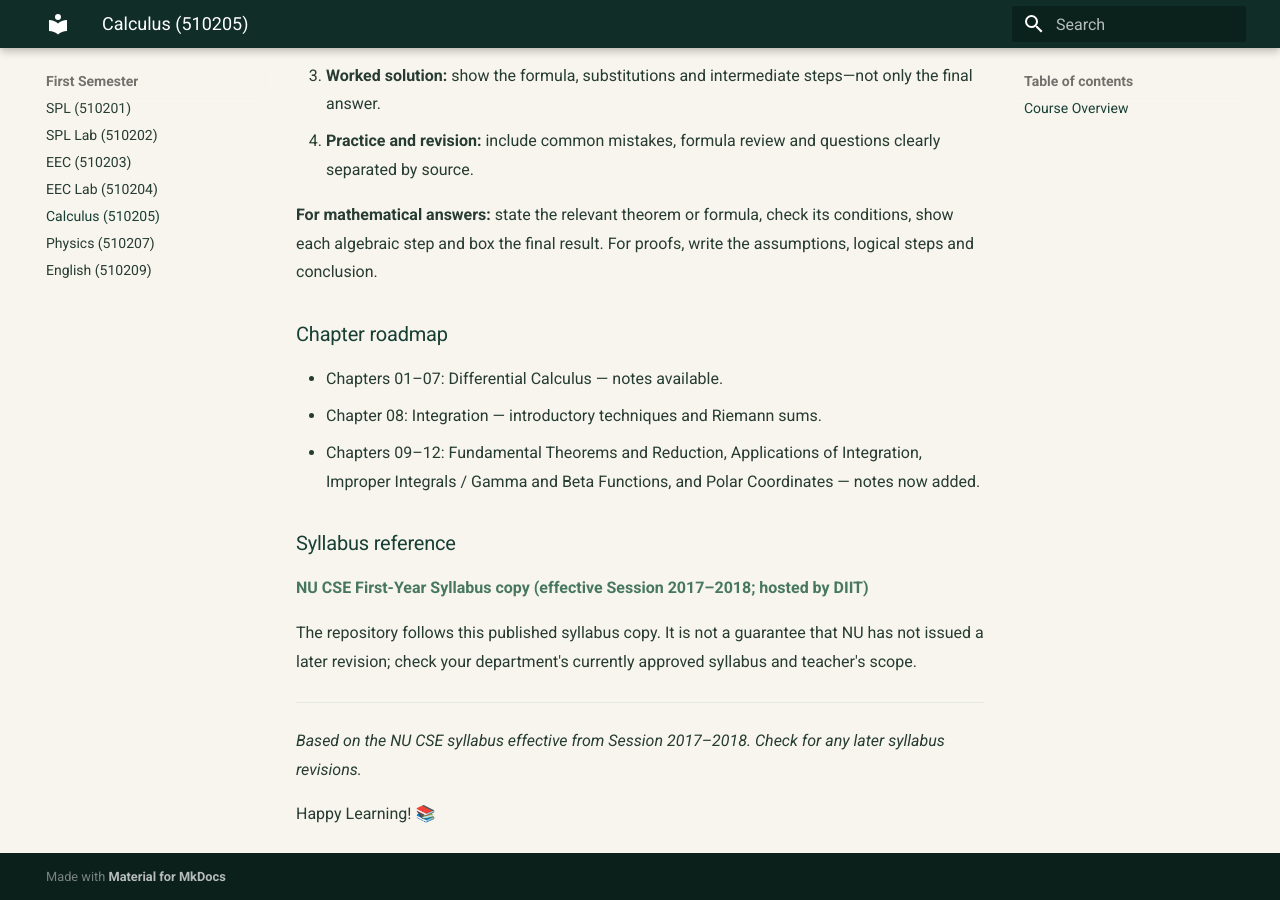
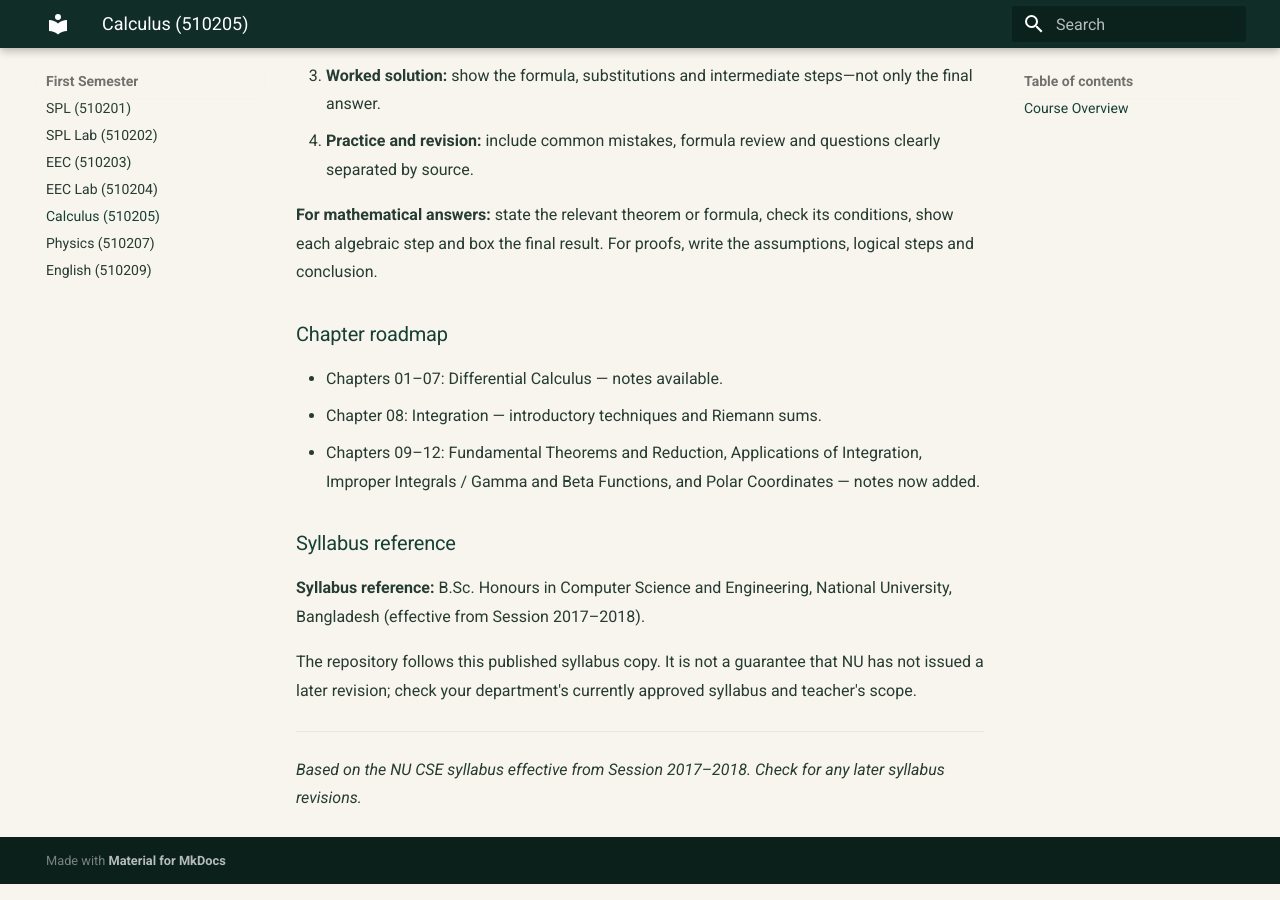
Before and after one commit to taimiyatahsin0-png/nu-cse-notes-store, an MkDocs documentation site: the page built from docs/subjects/cal/index.md, in a window 1280 px wide and 900 px high, scrolled down 5267 px. Built offline with MkDocs 1.6.1 and Material for MkDocs 9.7.7, drawn with Linux system fonts in a browser that asks for light colours; some of the changed text lies outside the part shown.

Commit message:
Refine site copy and remove generic labels

```diff
--- a/docs/subjects/cal/index.md
+++ b/docs/subjects/cal/index.md
@@ -6,7 +6,7 @@
 **Credits:** 3.0
 **Marks:** 80
 **Class Hours:** 45
-**Semester:** First Year – First Semester
+**Semester:** CSE First Semester
 
 ## Course Overview
 
@@ -159,12 +159,10 @@ These notes use a consistent learning order:
 
 ### Syllabus reference
 
-[NU CSE First-Year Syllabus copy (effective Session 2017–2018; hosted by DIIT)](https://diit.edu.bd/media/resource/Computer_Science_and_Engineering_1st_Year_Pub_Date_15092019.pdf)
+**Syllabus reference:** B.Sc. Honours in Computer Science and Engineering, National University, Bangladesh (effective from Session 2017–2018).
 
 The repository follows this published syllabus copy. It is not a guarantee that NU has not issued a later revision; check your department's currently approved syllabus and teacher's scope.
 
 ---
 
 *Based on the NU CSE syllabus effective from Session 2017–2018. Check for any later syllabus revisions.*
-
-Happy Learning! 📚
```
Also changed, not shown: other parts of docs/subjects/cal/index.md (+1 -1 lines).
